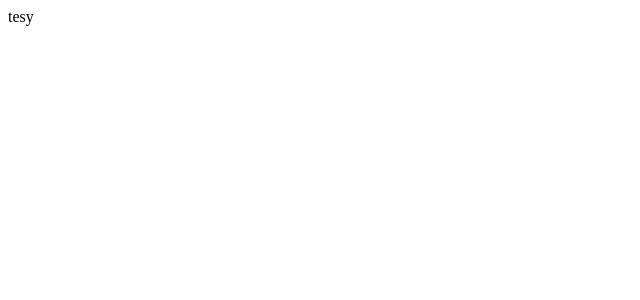
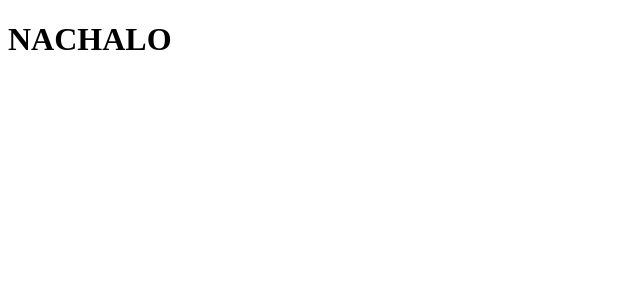
Before and after one commit to Masluchenko/Delivery-of-farm-products, a React (Vite) app: page / in a window 1280 px wide. Shown: the top 300 px of the page, without its empty margins (0-640 px from the left). Built offline with nearby package versions, Linux system fonts and the light colour scheme.

Commit message:
create main screen

```diff
--- a/src/App.tsx
+++ /dev/null
@@ -1,14 +0,0 @@
-import { useState } from 'react'
-
-
-function App() {
-  const [count, setCount] = useState(0)
-
-  return (
-    <>
-      tesy
-    </>
-  )
-}
-
-export default App
--- /dev/null
+++ b/src/components/screens/home/Home.tsx
@@ -0,0 +1,9 @@
+function Home(){
+    return(
+        <div>
+            <h1>NACHALO</h1>
+        </div>
+    )
+}
+
+export default Home
--- a/src/main.tsx
+++ b/src/main.tsx
@@ -1,8 +1,11 @@
 import React from 'react'
 import ReactDOM from 'react-dom/client'
-import App from './App.tsx'
+import Home from './components/screens/home/Home'
 
 
 ReactDOM.createRoot(document.getElementById('root')!).render(
-  <App />
+  <React.StrictMode>
+     <Home />
+  </React.StrictMode>
+
 )
```
Also changed, not shown: src/components/screens/home/Home.module.scss (added).
